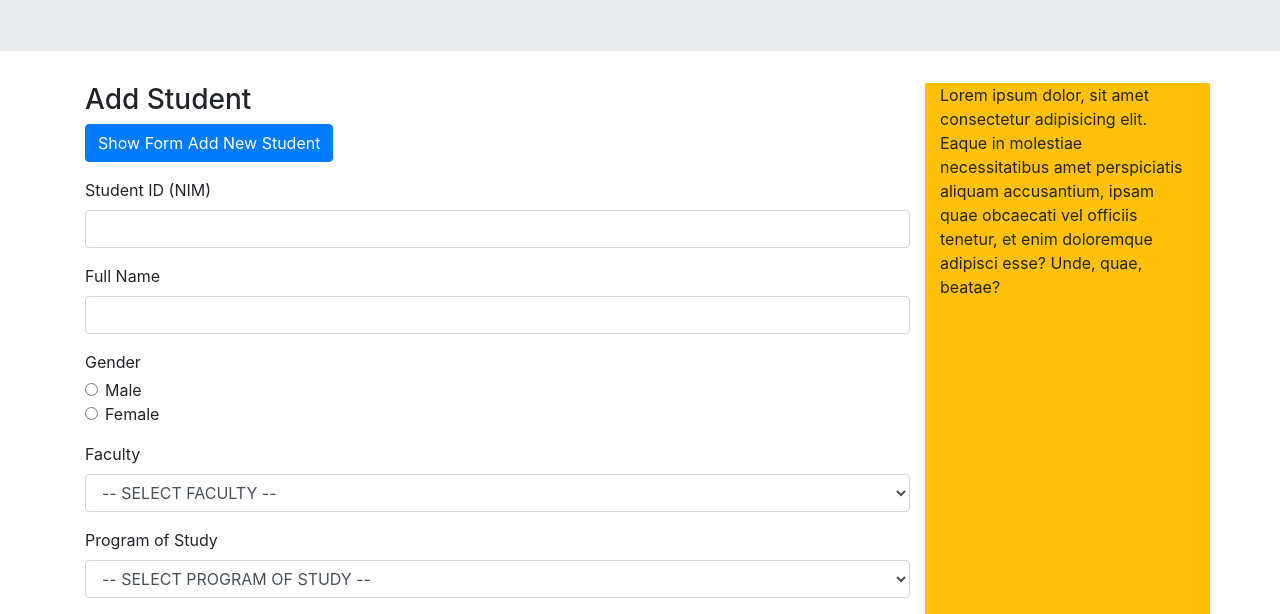
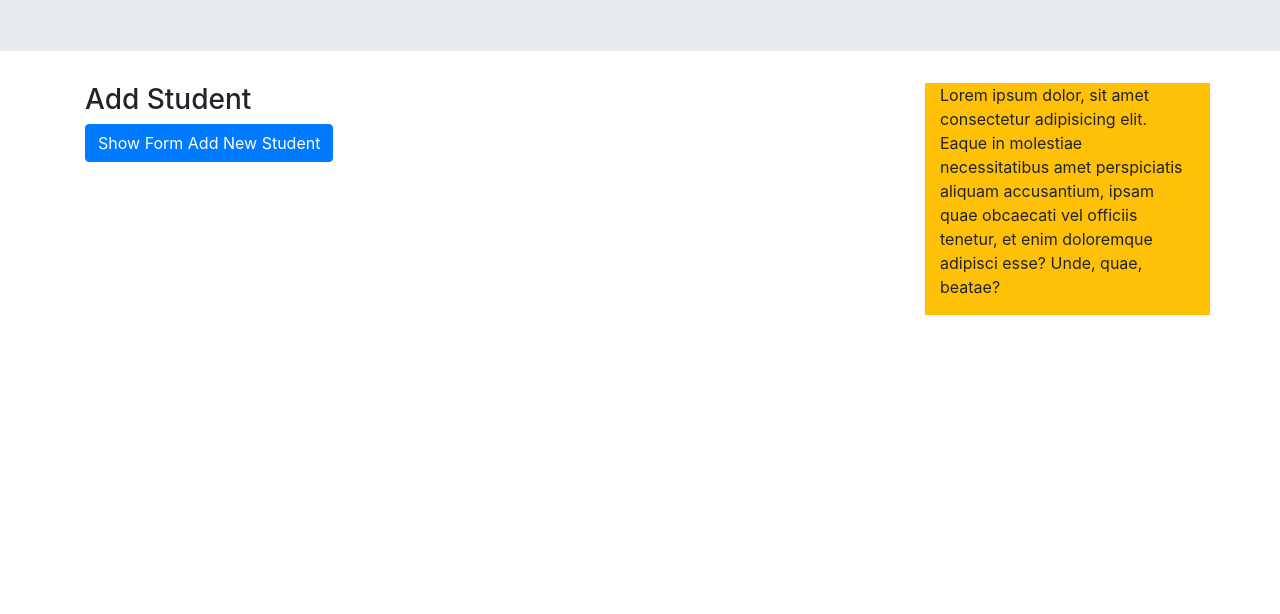
Before and after one commit to S11720037/Student-Management-MiniApp, a plain HTML site: page index.html in a window 1280 px wide. Shown: the part 280-894 px from the top of the page. After the commit the page ends 800 px from the top, so only its background shows below. Drawn offline with nearby package versions, Linux system fonts and the light colour scheme.

Commit message:
Fixed Show/Hide Button

```diff
--- a/index.html
+++ b/index.html
@@ -53,7 +53,7 @@
                     <button type="button" class="btn btn-primary" id="show-hide-button">Show Form Add New Student</button>
 
 
-                    <form class="mt-3">
+                    <form class="mt-3" style="display: none">
                         <div class="form-group">
                             <label for="exampleFormControlInput1">Student ID (NIM)</label>
                             <input type="text" class="form-control" id="NIM">
```
